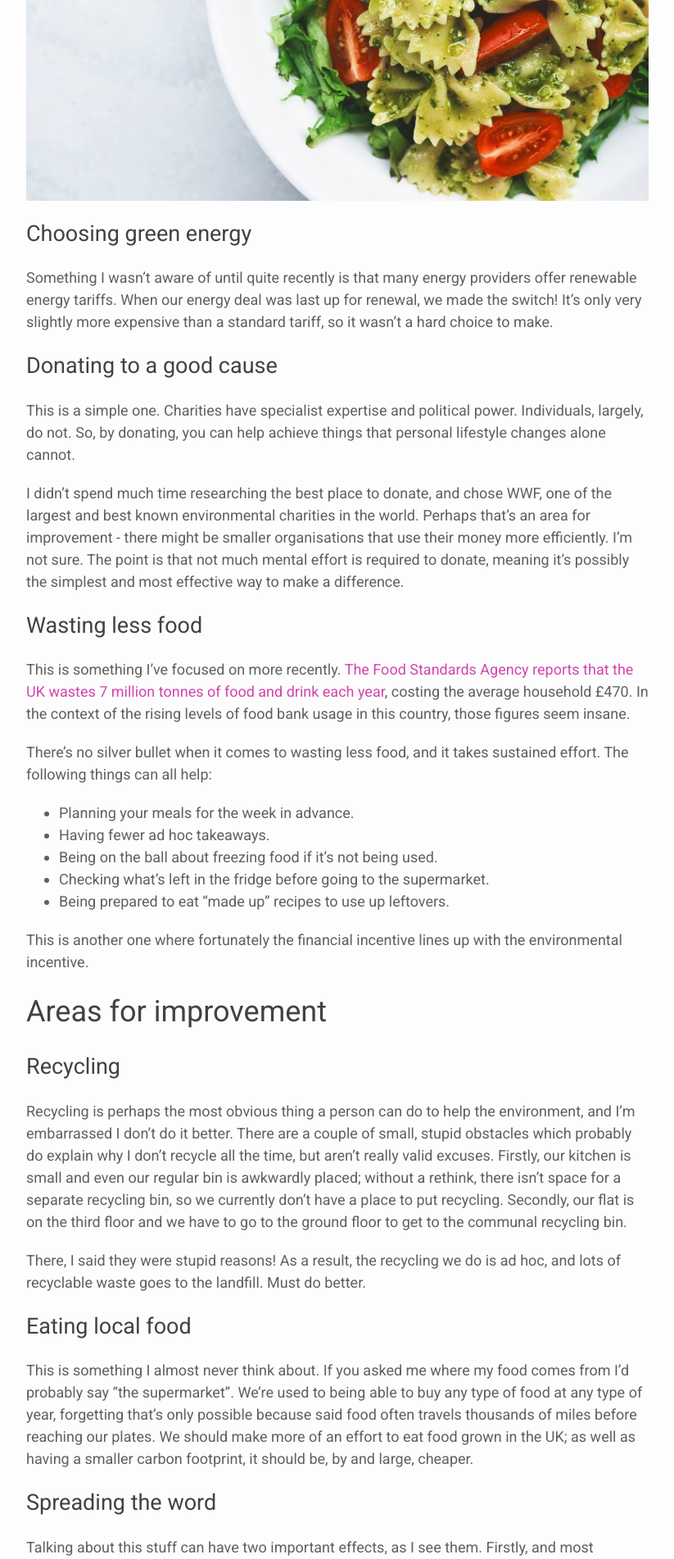
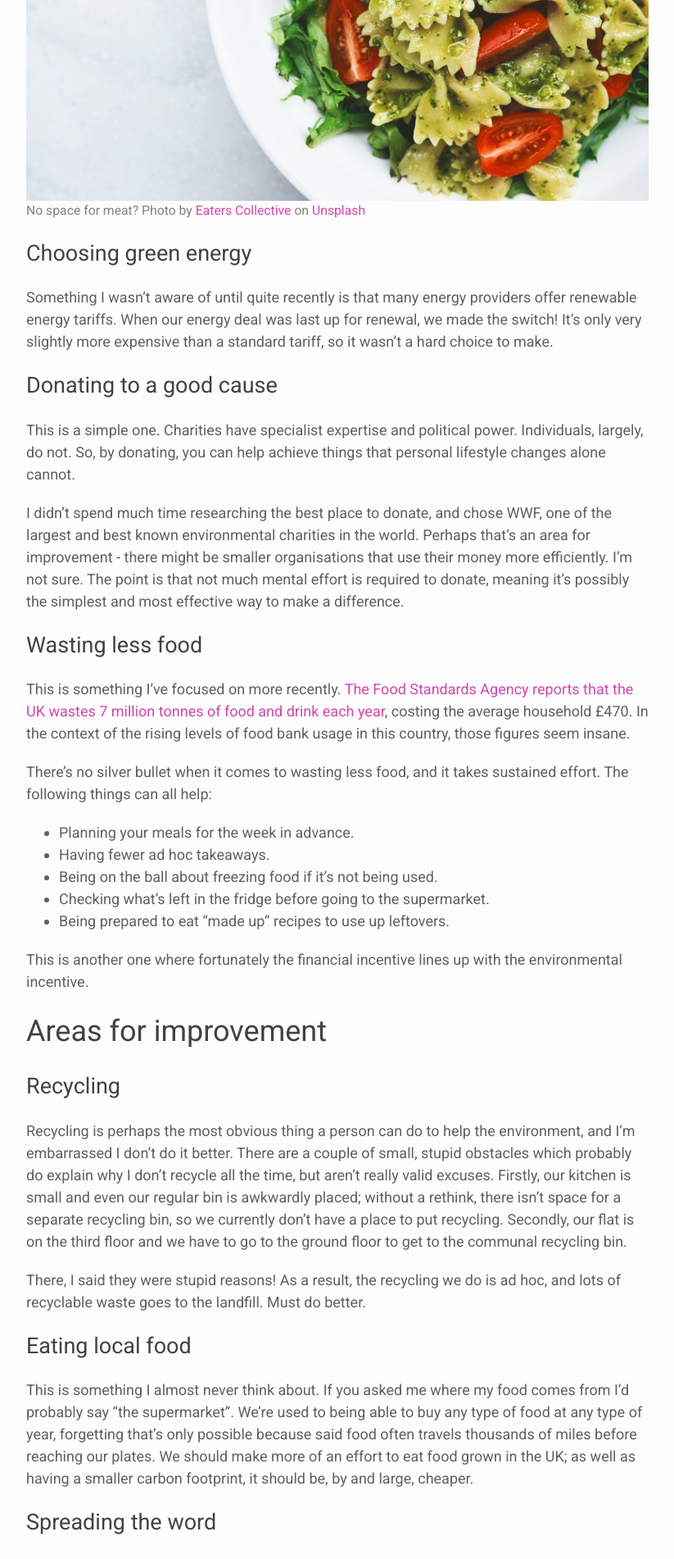
Before and after one commit to tomht/tomht.github.io, a Jekyll site: the page built from _posts/2017-12-20-being-green-in-2018.markdown, in a window 1280 px wide. Shown: the part 1550-3452 px from the top of the page at 82% size, without its empty margins (228-1051 px from the left). Built offline with Jekyll 4.4.1, drawn with Linux system fonts in a browser that asks for light colours.

Commit message:
Add photo caption to 'Being Green' post.

```diff
--- a/_posts/2017-12-20-being-green-in-2018.markdown
+++ b/_posts/2017-12-20-being-green-in-2018.markdown
@@ -19,7 +19,10 @@ Cutting down is also a huge money saver, which is a bonus given the rising price
 
 I don’t see myself giving up meat entirely (although who knows?), but there has definitely been a shift in my mindset towards considering it a luxury item.
 
-![Vegetarian pasta](/assets/images/eaters-collective-132773.jpg)
+<figure>
+  <img src="/assets/images/eaters-collective-132773.jpg" alt="Vegetarian pasta"/>
+  <figcaption>No space for meat? Photo by <a href="https://unsplash.com/@eaterscollective">Eaters Collective</a> on <a href="https://unsplash.com">Unsplash</a></figcaption>
+</figure>
 
 # Choosing green energy
 Something I wasn’t aware of until quite recently is that many energy providers offer renewable energy tariffs. When our energy deal was last up for renewal, we made the switch! It’s only very slightly more expensive than a standard tariff, so it wasn’t a hard choice to make.
--- a/_sass/minima/_base.scss
+++ b/_sass/minima/_base.scss
@@ -58,6 +58,7 @@ figure > img {
 
 figcaption {
   font-size: $small-font-size;
+  color: $grey-color;
 }
 
 
```
